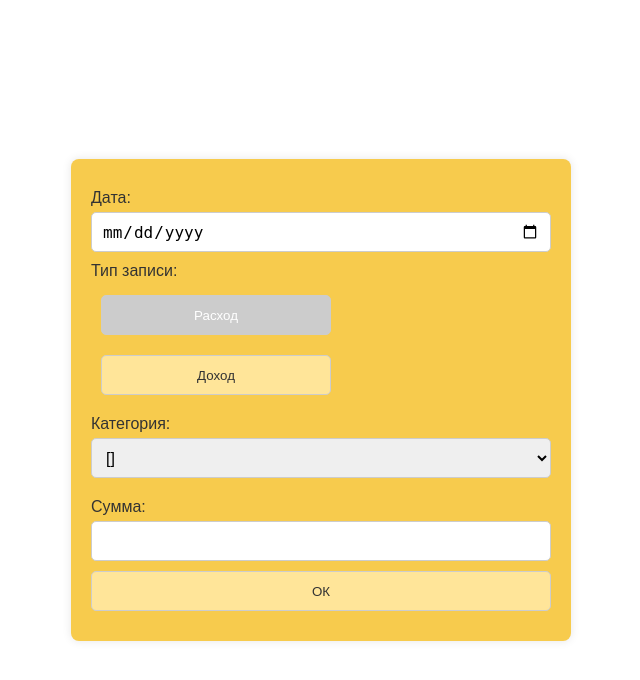
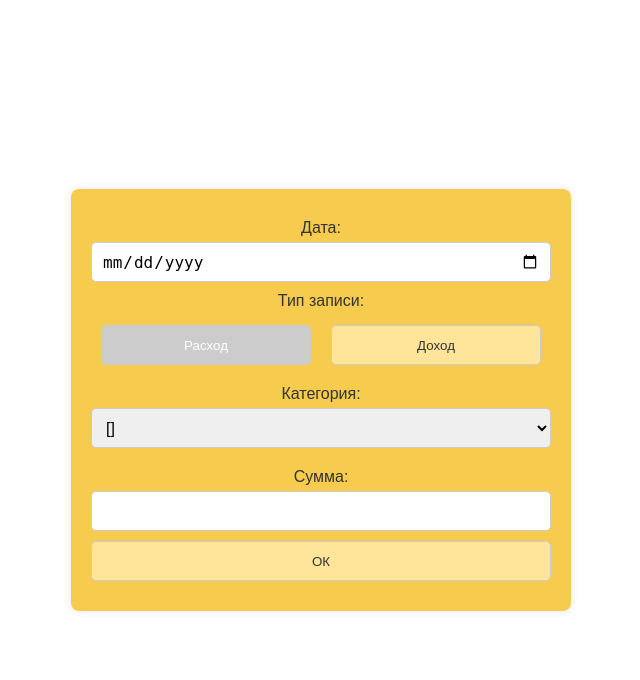
Before and after one commit to egormeister02/web-app-valek, a Flask app: template templates/form.html in a window 1280 px wide. Shown: the top 680 px of the page, without its empty margins (319-959 px from the left). Run offline with Flask 3, Linux system fonts and the light colour scheme; the template is opened without the code that fills it: most values are stand-ins (such as "Sample title", 1, 10 or a date in 2020).

Commit message:
try to fix for iphone

```diff
--- a/static/style.css
+++ b/static/style.css
@@ -10,24 +10,19 @@
 }
 
 .container {
-    display: flex;
-    flex-direction: column;
-    justify-content: center;
-    align-items: center;
     background: #f7cb4d;
     padding: 20px;
     border-radius: 8px;
     box-shadow: 0 0 10px rgba(0, 0, 0, 0.1);
+    text-align: center;
     width: 100%; /* Устанавливаем ширину контейнера */
     max-width: 500px; /* Максимальная ширина контейнера */
-    box-sizing: border-box; /* Учитываем padding в ширину */
+    box-sizing: border-box; /* Учитываем padding в ширине */
 }
 
-form {
+.type-buttons {
     display: flex;
-    flex-direction: column;
-    width: 100%; /* Форму растягиваем на всю ширину контейнера */
-    box-sizing: border-box; /* Учитываем padding и border в ширину */
+    justify-content: center; /* Центрируем кнопки по горизонтали */
 }
 
 form {
```
